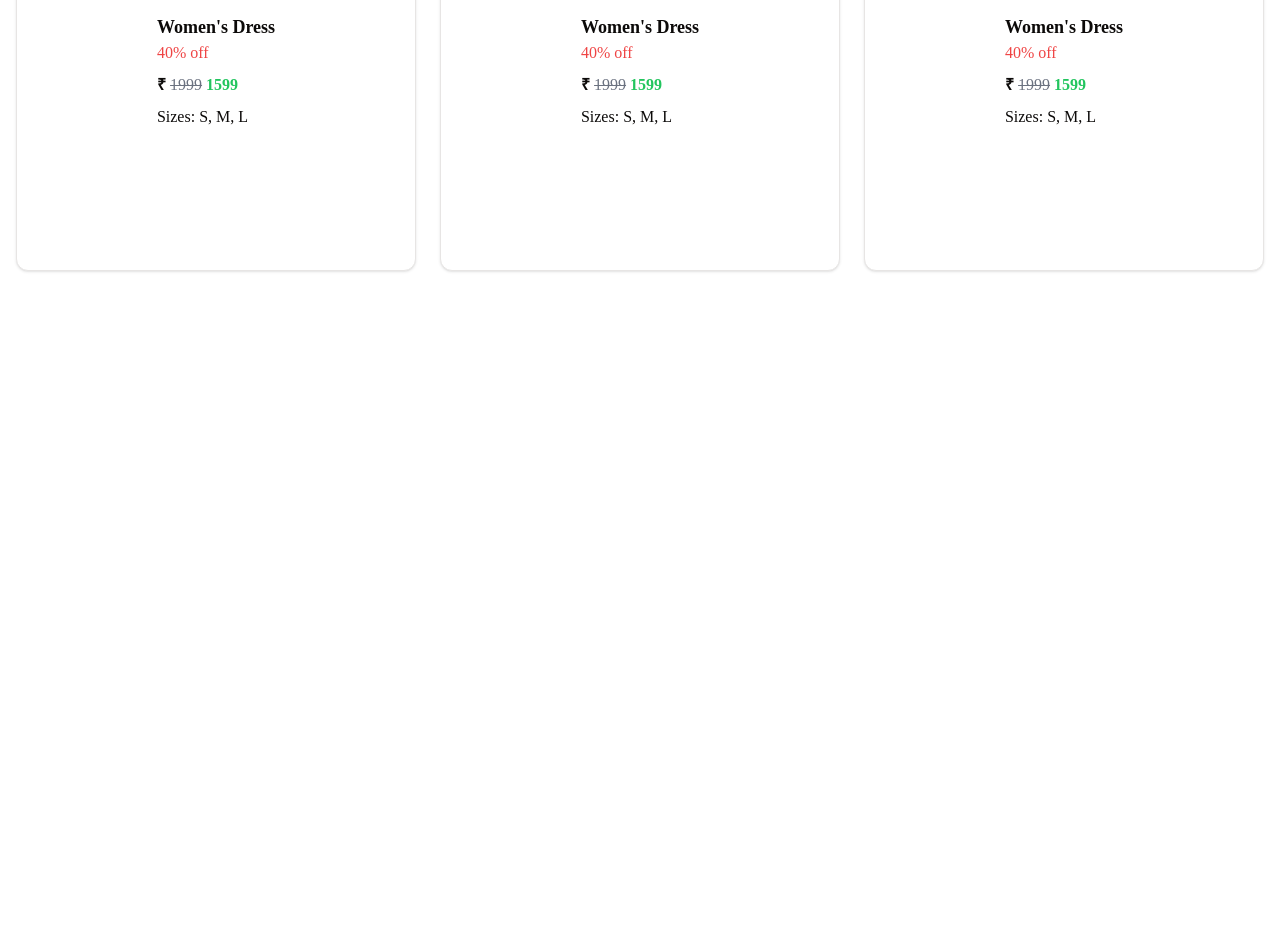
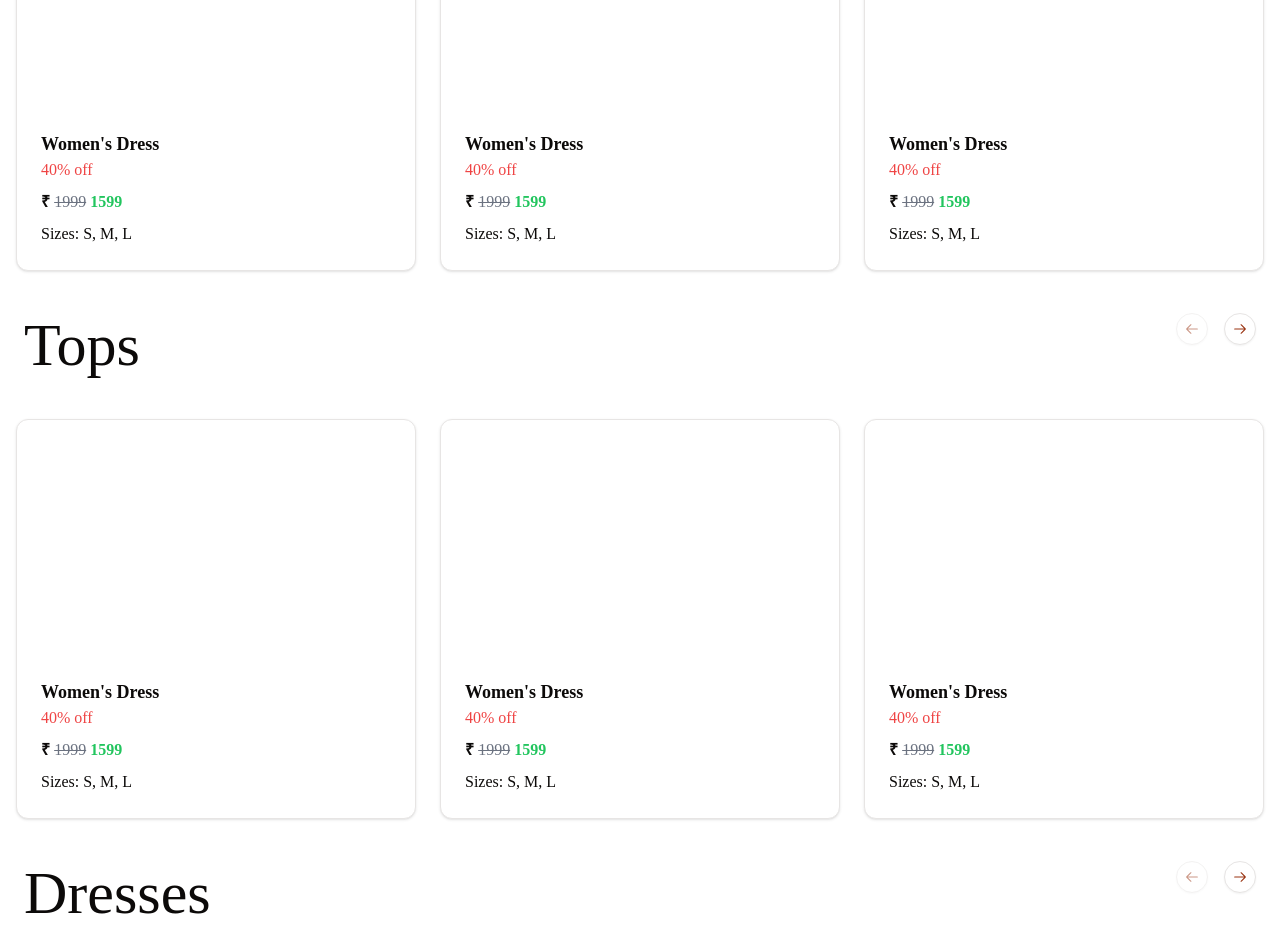
Before and after one commit to glitchnobody/shuddhi, a Next.js app: page / in a window 1280 px wide. Shown: the part 1120-2072 px from the top of the page. Before the commit the page ends 1395 px from the top, so only its background shows below. Built offline with nearby package versions, Linux system fonts and the light colour scheme.

Commit message:
Layout created

```diff
--- a/src/app/page.tsx
+++ b/src/app/page.tsx
@@ -157,7 +157,121 @@ export default function Home() {
               <CarouselItem key={index} className="md:basis-1/2 lg:basis-1/3">
                 <div className="p-1">
                   <Card>
-                    <CardContent className="flex aspect-square items-center justify-center p-6">
+                    <CardContent className="flex aspect-square items-end justify-start p-6">
+                      <div>
+                        <h3 className="text-lg font-semibold">{product.name}</h3>
+                        <p className="text-red-500">
+                          {product.discount}% off
+                        </p>
+                        <p className="my-2">
+                          <span className="font-bold">&#8377;</span>
+                          <span className="line-through ml-1 text-gray-500">
+                            {product.originalPrice}
+                          </span>
+                          <span className="text-green-500 ml-1 font-bold">
+                            {product.price}
+                          </span>
+                        </p>
+                        <p>Sizes: {product.sizes.join(", ")}</p>
+                        {/* <p className="flex justify-center lg:justify-start items-center font-semibold">
+                      <MdOutlineTimer className="text-xl lg:text-2xl" />
+                      <CountdownTimer initialTime={600} />
+                    </p> */}
+                      </div>
+                    </CardContent>
+                  </Card>
+                </div>
+              </CarouselItem>
+            ))}
+          </CarouselContent>
+        </Carousel>
+      </section>
+      <section className=" mt-10 w-full flex flex-col px-3 items-center mx-auto justify-center">
+        <Carousel
+          opts={{
+            align: "start",
+          }}
+          className="w-full max-w-screen-2xl"
+        >
+          <div className=" w-full flex md:justify-between items-center max-w-screen-2xl px-3">
+            <h3 className=" text-6xl font-medium">Tops</h3>
+            <div className="relative md:flex  hidden  gap-4  ">
+              <CarouselPrevious />
+              <CarouselNext />
+            </div>
+          </div>
+          <div className=" grid grid-cols-2 gap-4 mt-10 md:hidden ">
+            {Array.from({ length: 6 }).map((_, index) => (
+              <Card key={index}>
+                <CardContent className="flex aspect-square items-center justify-center p-6">
+                  <span className="text-3xl font-semibold">{index + 1}</span>
+                </CardContent>
+              </Card>
+            ))}
+          </div>
+          <CarouselContent className=" mt-10 hidden md:flex">
+            {data.map((product, index) => (
+              <CarouselItem key={index} className="md:basis-1/2 lg:basis-1/3">
+                <div className="p-1">
+                  <Card>
+                    <CardContent className="flex aspect-square items-end justify-start p-6">
+                      <div>
+                        <h3 className="text-lg font-semibold">{product.name}</h3>
+                        <p className="text-red-500">
+                          {product.discount}% off
+                        </p>
+                        <p className="my-2">
+                          <span className="font-bold">&#8377;</span>
+                          <span className="line-through ml-1 text-gray-500">
+                            {product.originalPrice}
+                          </span>
+                          <span className="text-green-500 ml-1 font-bold">
+                            {product.price}
+                          </span>
+                        </p>
+                        <p>Sizes: {product.sizes.join(", ")}</p>
+                        {/* <p className="flex justify-center lg:justify-start items-center font-semibold">
+                      <MdOutlineTimer className="text-xl lg:text-2xl" />
+                      <CountdownTimer initialTime={600} />
+                    </p> */}
+                      </div>
+                    </CardContent>
+                  </Card>
+                </div>
+              </CarouselItem>
+            ))}
+          </CarouselContent>
+        </Carousel>
+      </section>
+      <section className=" mt-10 w-full flex flex-col px-3 items-center mx-auto justify-center">
+        <Carousel
+          opts={{
+            align: "start",
+          }}
+          className="w-full max-w-screen-2xl"
+        >
+          <div className=" w-full flex md:justify-between items-center max-w-screen-2xl px-3">
+            <h3 className=" text-6xl font-medium">Dresses</h3>
+            <div className="relative md:flex  hidden  gap-4  ">
+              <CarouselPrevious />
+              <CarouselNext />
+            </div>
+          </div>
+          <div className=" grid grid-cols-2 gap-4 mt-10 md:hidden ">
+            {Array.from({ length: 6 }).map((_, index) => (
+              <Card key={index}>
+                <CardContent className="flex aspect-square items-center justify-center p-6">
+                  <span className="text-3xl font-semibold">{index + 1}</span>
+                </CardContent>
+              </Card>
+            ))}
+          </div>
+          <CarouselContent className=" mt-10 hidden md:flex">
+            {data.map((product, index) => (
+              <CarouselItem key={index} className="md:basis-1/2 lg:basis-1/3">
+                <div className="p-1">
+                  <Card>
+                    <CardContent className="flex aspect-square items-end justify-start p-6">
                       <div>
                         <h3 className="text-lg font-semibold">{product.name}</h3>
                         <p className="text-red-500">
```
